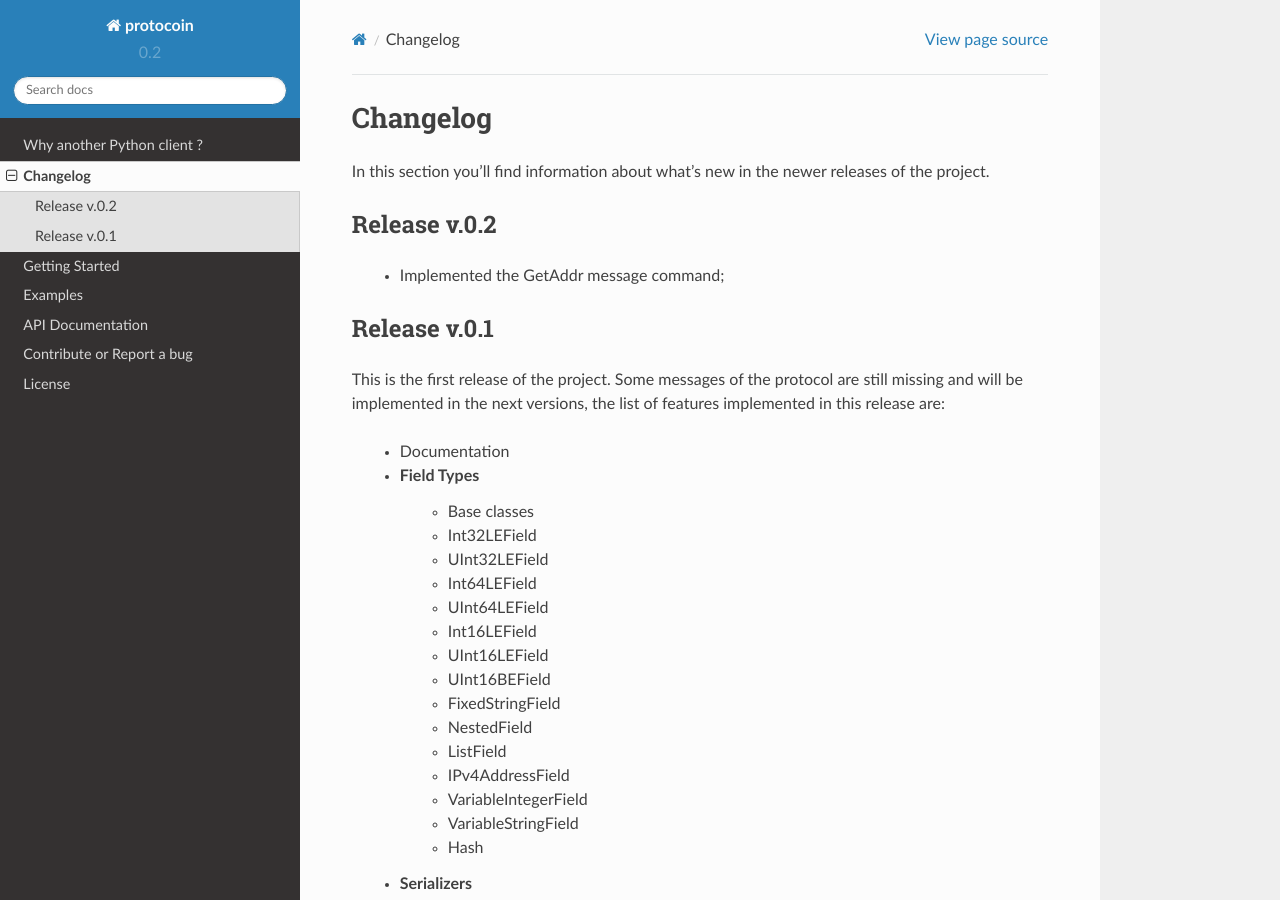
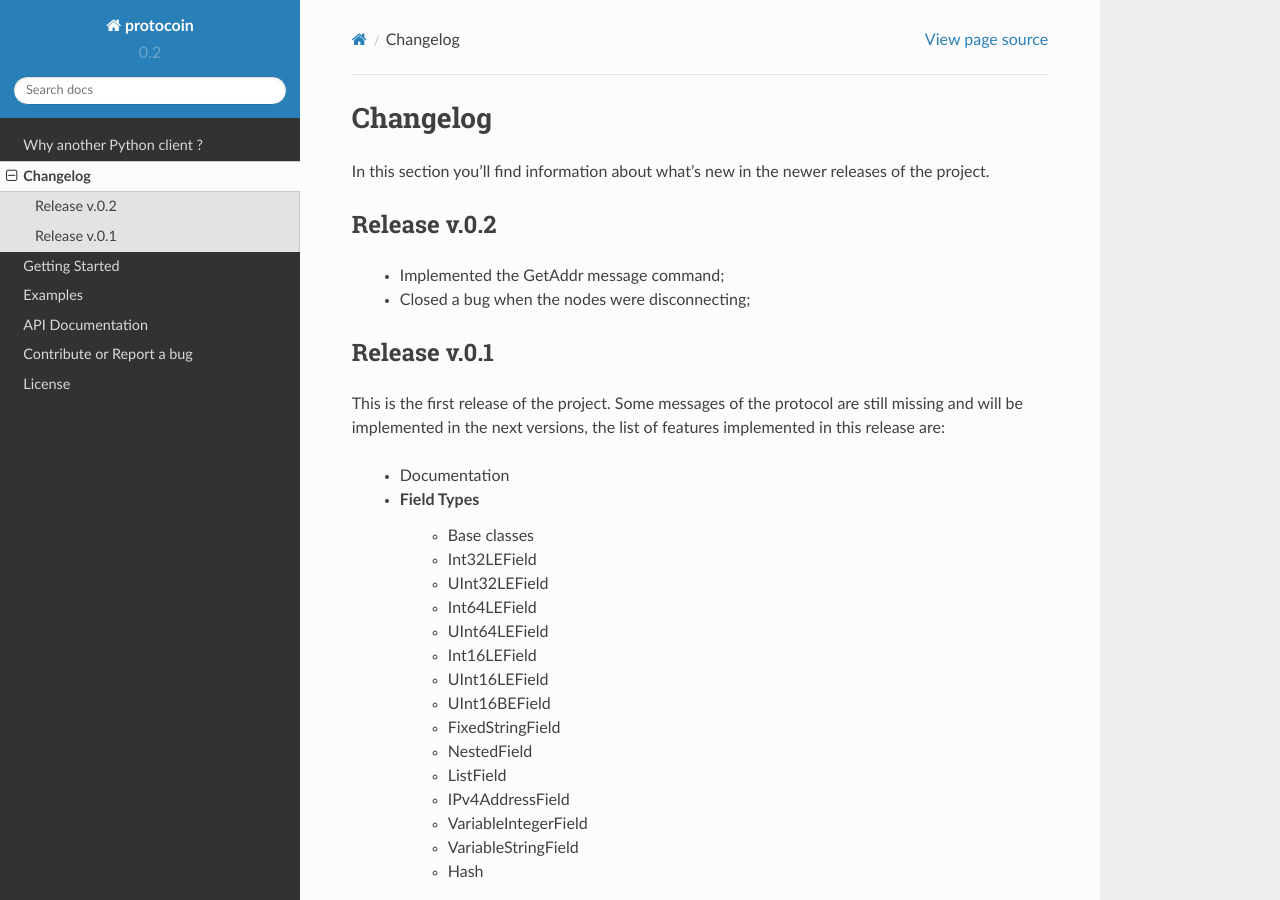
Before and after one commit to perone/protocoin, a Sphinx documentation site: the page built from docs/source/changelog.rst, in a window 1280 px wide and 900 px high. Built offline with Sphinx 7.4.7 and the Read the Docs theme 2.0.0, drawn with Linux system fonts in a browser that asks for light colours.

Commit message:
Changelog.

```diff
--- a/docs/source/changelog.rst
+++ b/docs/source/changelog.rst
@@ -7,7 +7,7 @@ Release v.0.2
 -------------------------------------------------------------------------------
 
 	* Implemented the GetAddr message command;
-
+	* Closed a bug when the nodes were disconnecting;
 
 Release v.0.1
 -------------------------------------------------------------------------------
```
